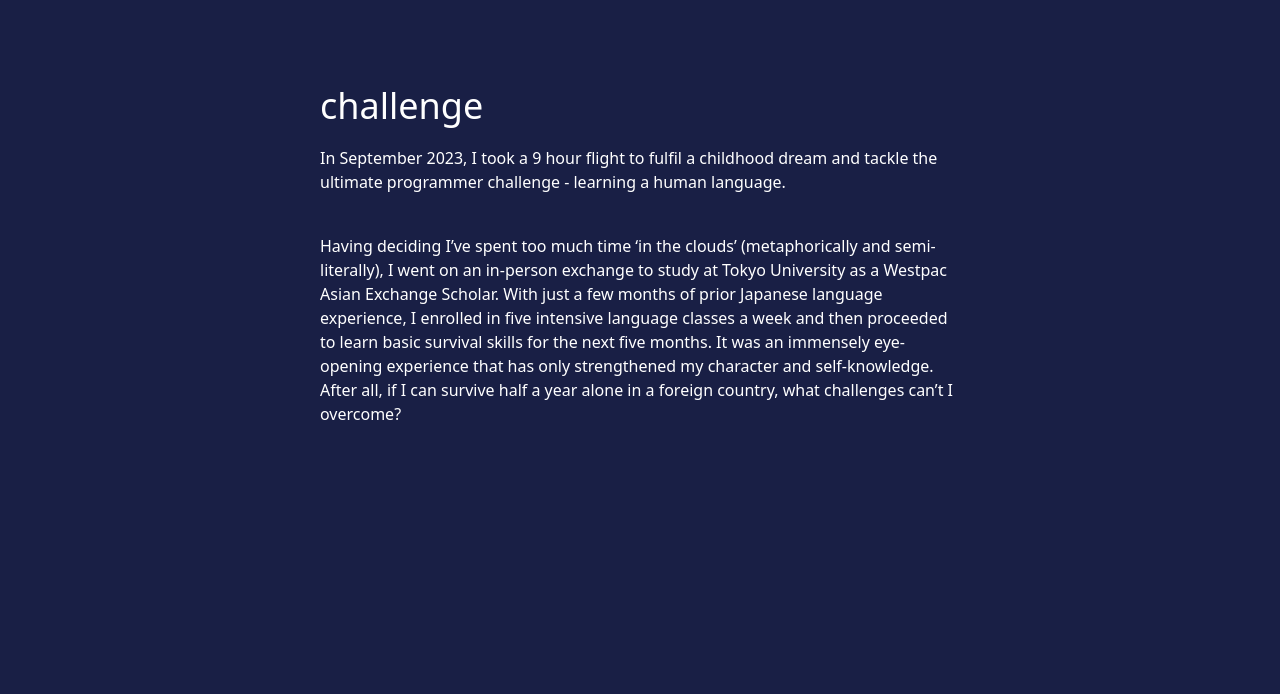
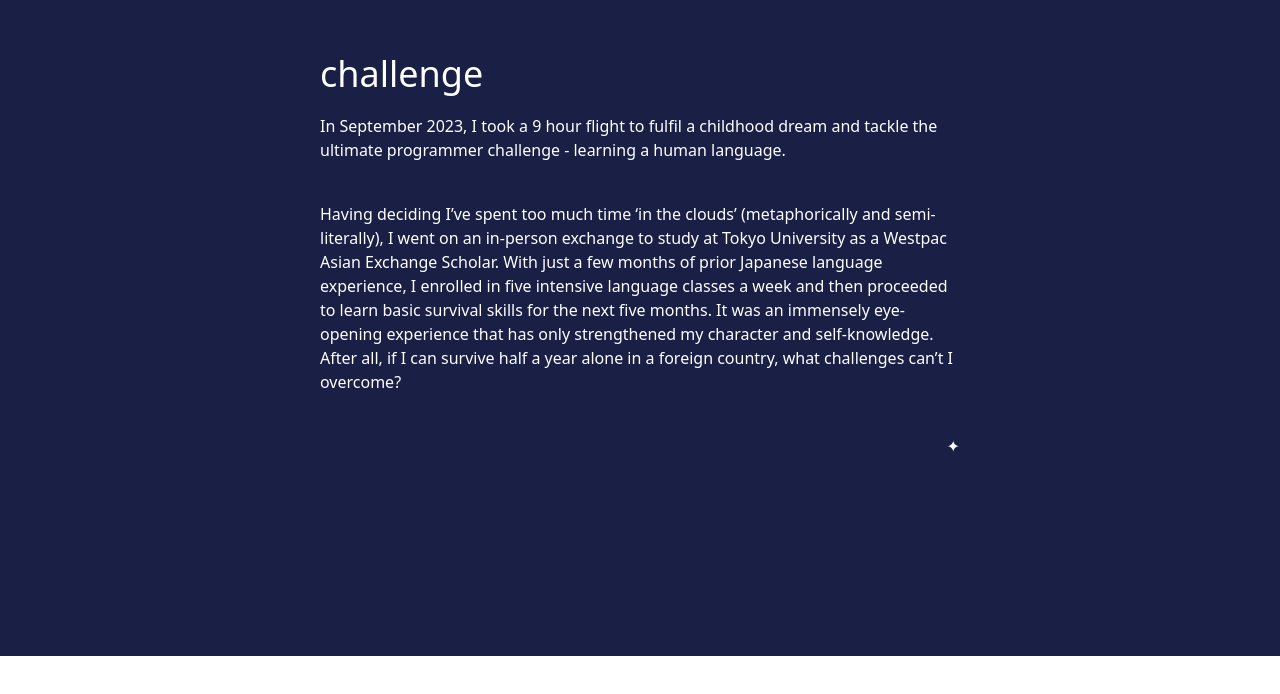
Before and after one commit to chelffey/about-chelffey, a React (Create React App) app: page / in a window 1280 px wide. Shown: the part 2544-3238 px from the top of the page. After the commit the page ends 3200 px from the top, so only its background shows below. Built offline with nearby package versions, Linux system fonts and the light colour scheme.

Commit message:
padding update

```diff
--- a/src/pages/Home.js
+++ b/src/pages/Home.js
@@ -3,7 +3,7 @@ import React from "react";
 export default class Home extends React.Component {
   render() {
     return (
-      <div className="bg-dark text-white font-sans pl-20 pr-20 pb-32">
+      <div className="bg-dark text-white font-sans pl-20 pr-20">
         <div className="h-screen flex flex-col items-center justify-center">
           <div className=" max-w-screen-sm w-full text-right ">
           ✦&nbsp; &nbsp; &nbsp;  ✩&nbsp;  ★&nbsp; &nbsp; &nbsp; ✶
@@ -64,6 +64,7 @@ export default class Home extends React.Component {
               <div>
           Having deciding I’ve spent too much time ‘in the clouds’ (metaphorically and semi-literally), I went on an in-person exchange to study at Tokyo University as a Westpac Asian Exchange Scholar. With just a few months of prior Japanese language experience, I enrolled in five intensive language classes a week and then proceeded to learn basic survival skills for the next five months. It was an immensely eye-opening experience that has only strengthened my character and self-knowledge. After all, if I can survive half a year alone in a foreign country, what challenges can’t I overcome?
               </div>
+              <div className="text-right pt-10">✦</div>
             </div>
           </div>
         </div>
```
